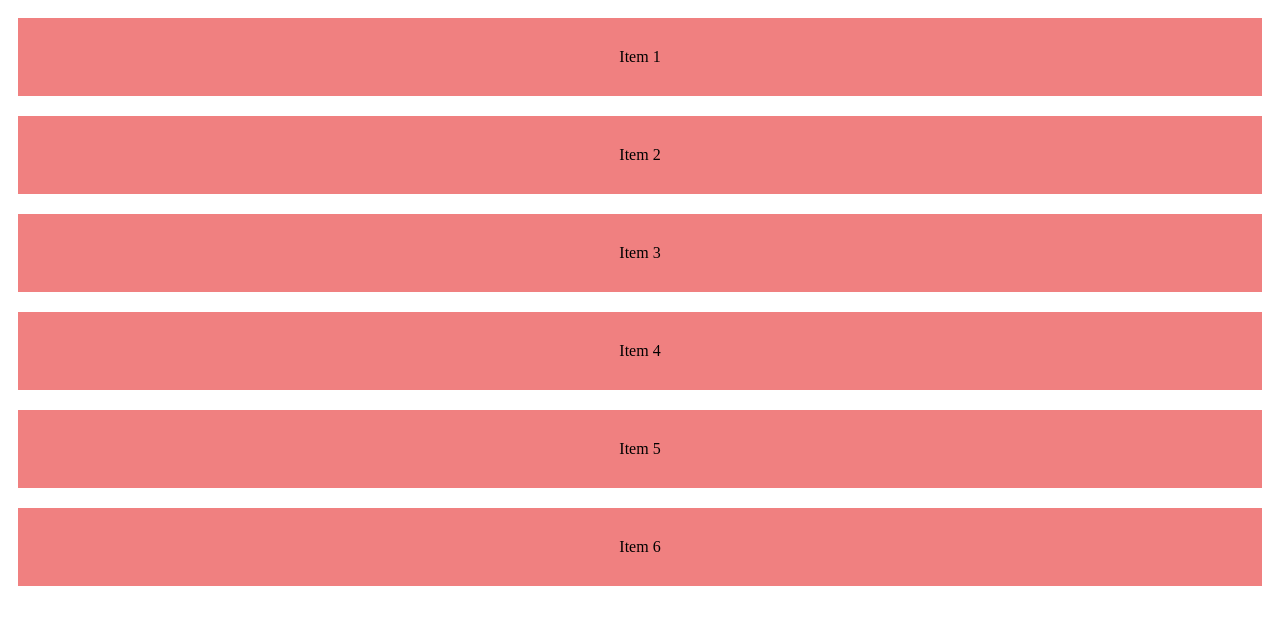
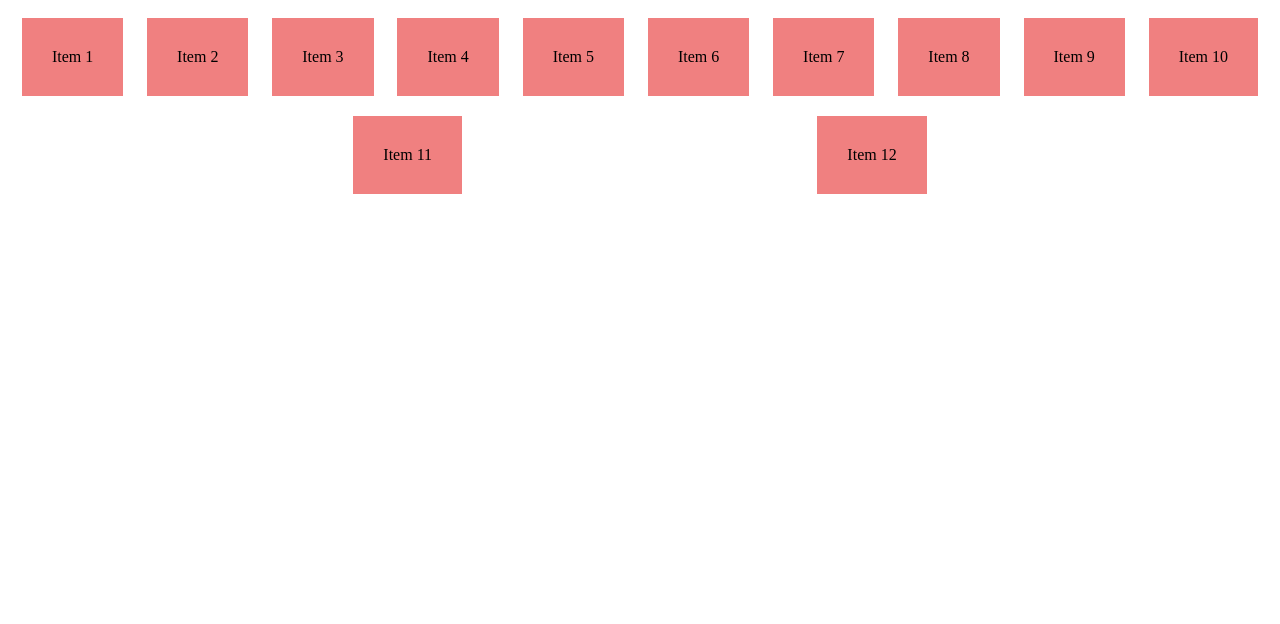
Before and after one commit to Falc0n89/flexbox, a plain HTML site: page index.html in a window 1280 px wide. Drawn offline with Linux system fonts and the light colour scheme.

Commit message:
Playing with spacing and Justify

```diff
--- a/index.html
+++ b/index.html
@@ -7,7 +7,8 @@
     <style>
         #container {
             display: flex;
-            flex-direction: column;
+            flex-flow: row wrap;
+            justify-content: space-evenly;
         }
         .item {
             background: lightcoral;
@@ -26,6 +27,12 @@
         <div class="item">Item 4</div>
         <div class="item">Item 5</div>
         <div class="item">Item 6</div>
+        <div class="item">Item 7</div>
+        <div class="item">Item 8</div>
+        <div class="item">Item 9</div>
+        <div class="item">Item 10</div>
+        <div class="item">Item 11</div>
+        <div class="item">Item 12</div>
 
     </div>
 
```
